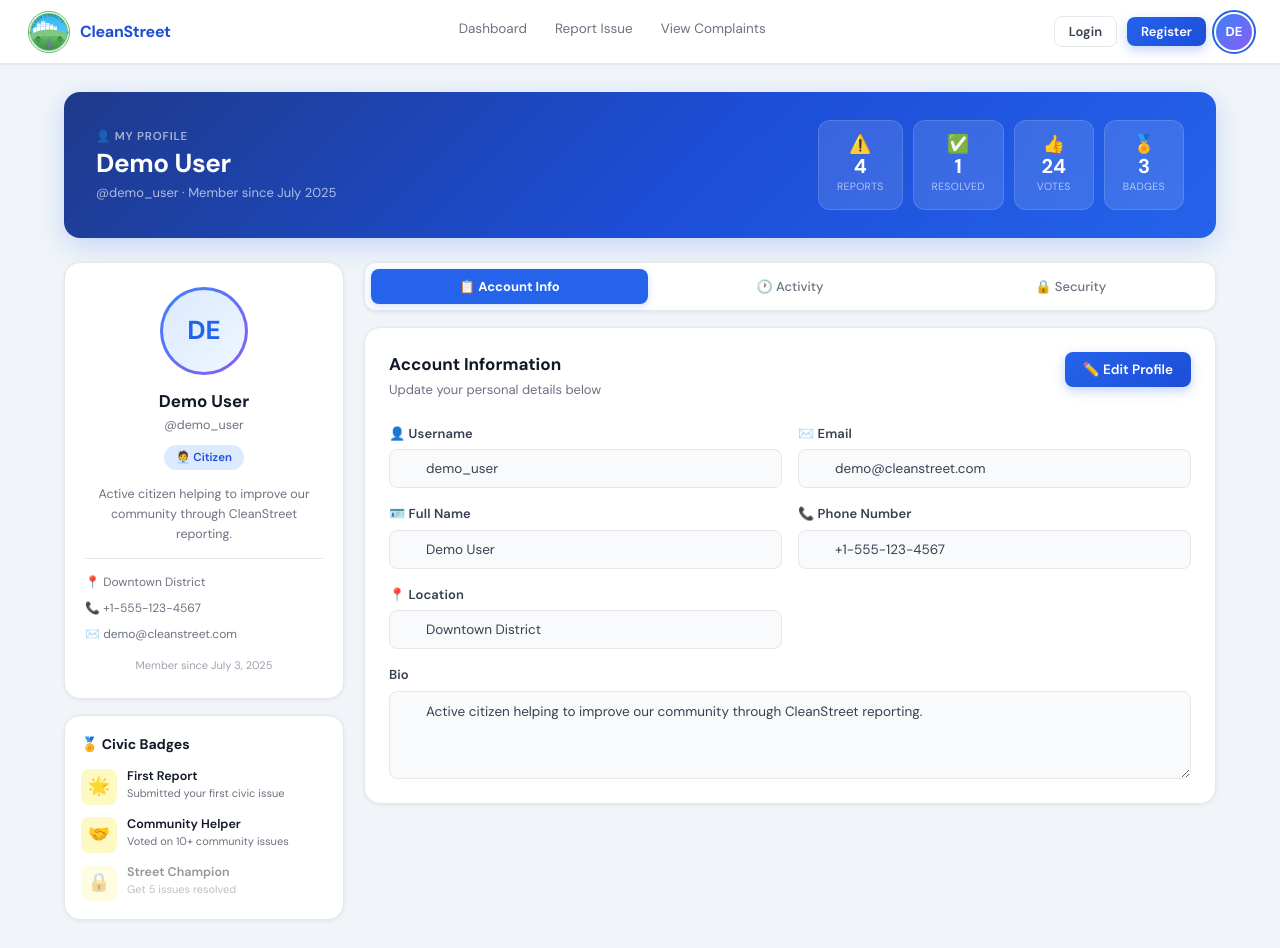
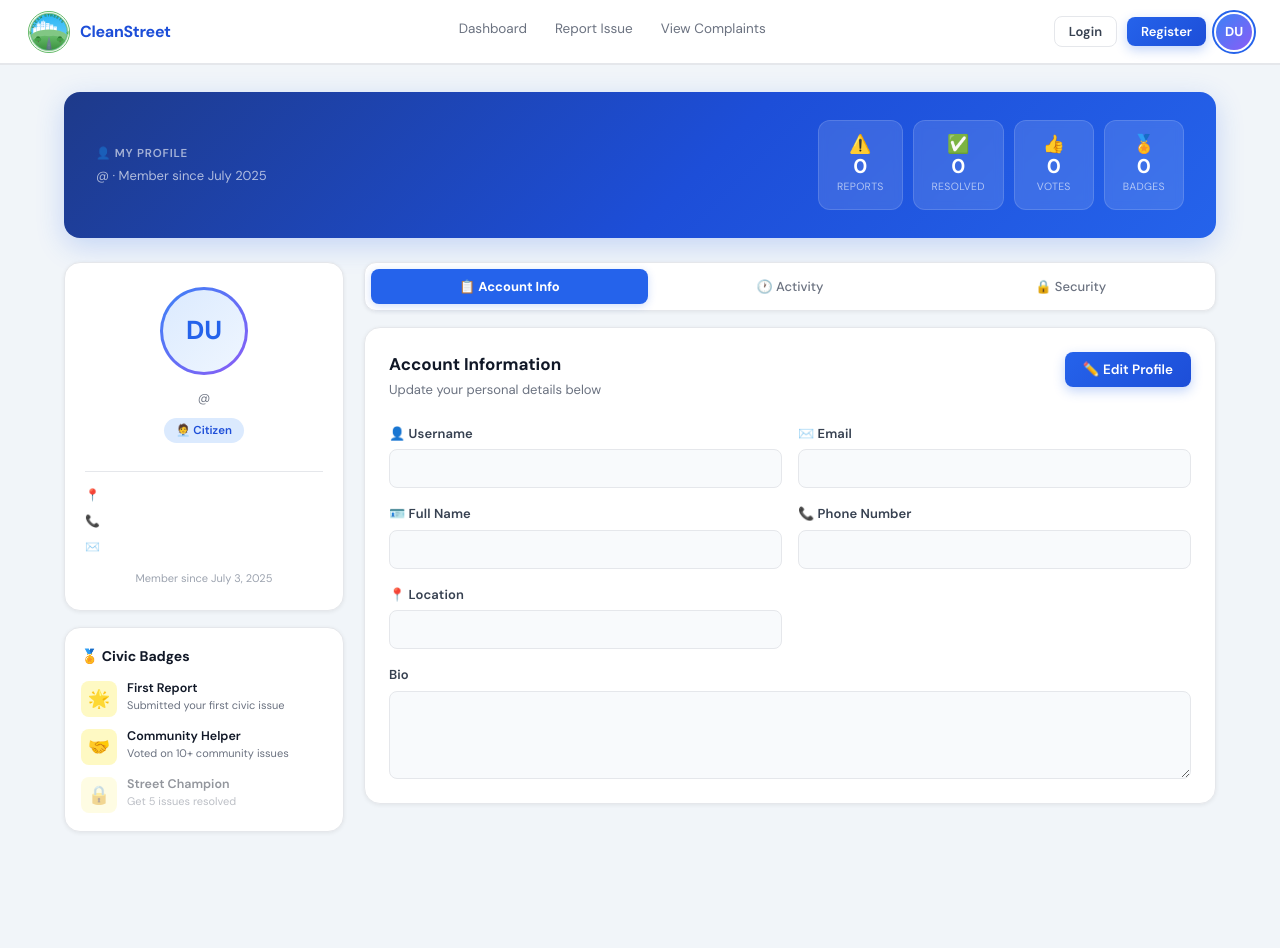
Before and after one commit to springboardmentor1607-maker/Group1_Team1, a React (Create React App) app in the folder frontend/: page /profile in a window 1280 px wide. After the commit the page ends 860 px from the top, so only its background shows below. Built offline with nearby package versions, Linux system fonts and the light colour scheme.

Commit message:
removed demo data from profile page

```diff
--- a/frontend/src/pages/Profile.jsx
+++ b/frontend/src/pages/Profile.jsx
@@ -87,12 +87,12 @@ function Profile() {
 
     // Dynamic data from AuthContext with fallbacks
     const initialData = {
-        username: user?.username || "demo_user",
-        email: user?.email || "demo@cleanstreet.com",
-        fullName: user?.name || "Demo User",
-        phone: user?.phone || "+1-555-123-4567",
-        location: user?.location || "Downtown District",
-        bio: user?.bio || "Active citizen helping to improve our community through CleanStreet reporting.",
+        username: user?.username || "",
+        email: user?.email || "",
+        fullName: user?.name || "",
+        phone: user?.phone || "",
+        location: user?.location || "",
+        bio: user?.bio || "",
     };
 
     const [formData, setFormData] = useState(initialData);
@@ -174,11 +174,16 @@ function Profile() {
                         <h1 className="pf-hero__title">{savedData.fullName}</h1>
                         <p className="pf-hero__sub">@{savedData.username} · Member since {user?.memberSince || "July 2025"}</p>
                     </div>
+                    {/*
+                      TODO (Backend): Replace these zeros with real user stats.
+                      Suggested endpoint: GET /api/users/me/stats
+                      Expected response: { totalReports, resolved, votes, badges }
+                    */}
                     <div className="pf-hero__stats">
-                        <StatMini icon="⚠️" value="4" label="Reports" colorClass="pf-stat--blue" />
-                        <StatMini icon="✅" value="1" label="Resolved" colorClass="pf-stat--green" />
-                        <StatMini icon="👍" value="24" label="Votes" colorClass="pf-stat--purple" />
-                        <StatMini icon="🏅" value="3" label="Badges" colorClass="pf-stat--yellow" />
+                        <StatMini icon="⚠️" value="0" label="Reports" colorClass="pf-stat--blue" />
+                        <StatMini icon="✅" value="0" label="Resolved" colorClass="pf-stat--green" />
+                        <StatMini icon="👍" value="0" label="Votes" colorClass="pf-stat--purple" />
+                        <StatMini icon="🏅" value="0" label="Badges" colorClass="pf-stat--yellow" />
                     </div>
                 </div>
 
@@ -205,7 +210,12 @@ function Profile() {
                             </div>
                             <p className="pf-avatar-card__since">Member since {user?.memberSince || "July 3, 2025"}</p>
                         </div>
-
+                        {/*
+                            TODO (Backend): Badges are currently static placeholders.
+                            Suggested endpoint: GET /api/users/me/badges
+                            Expected response: [{ id, name, icon, description, earned: boolean }]
+                            Map over the array and show locked/unlocked state dynamically.
+                        */}
                         {/* Badges card */}
                         <div className="pf-badges-card">
                             <div className="pf-badges-card__title">🏅 Civic Badges</div>
```
